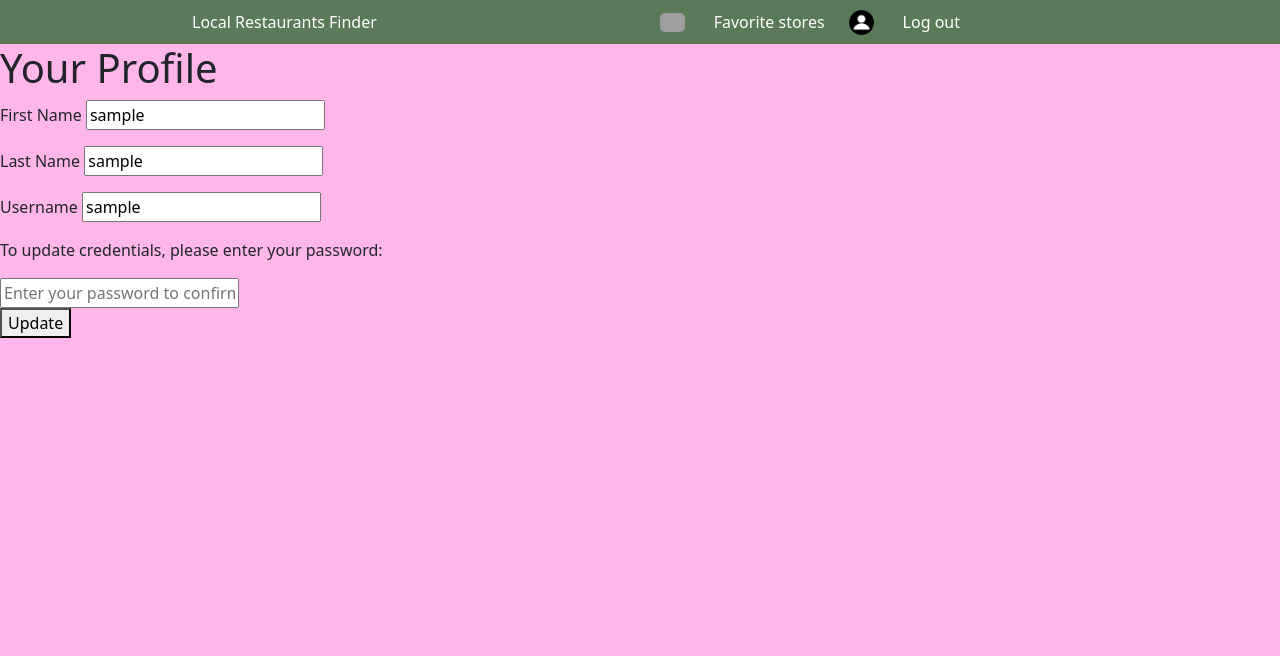
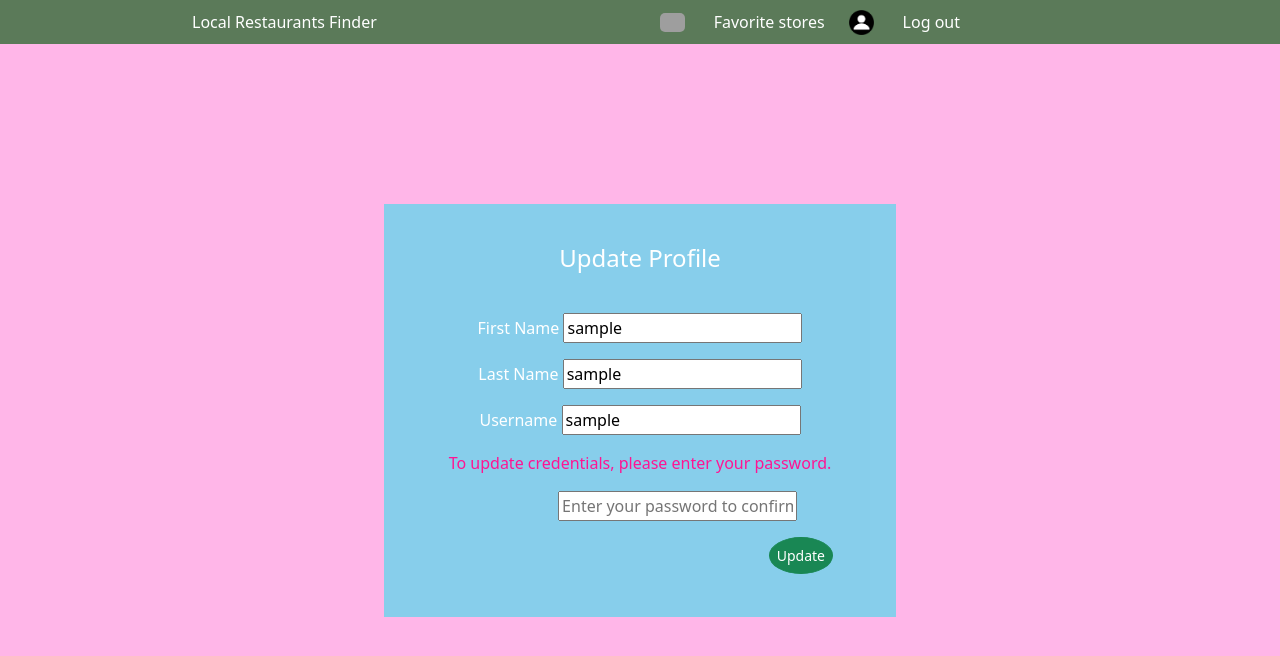
Before and after one commit to nniroula/Food_Service_Finder, a Flask app: page /users/profile in a window 1280 px wide. Shown: the top 656 px of the page. Run offline with Flask 2, Linux system fonts and the light colour scheme; the visitor is signed in with stand-in values (Sample User, id 1); data comes from the database, SQL or seed files in the repository; some libraries are stand-ins or nearby versions; grey boxes are pictures that could not be loaded.

Commit message:
add styling to the profile page

```diff
--- a/static/css/styles.css
+++ b/static/css/styles.css
@@ -127,3 +127,18 @@ img {
     border-radius: 50%;
     padding:7px;
 }
+
+/* profile update */
+#update-button{
+    float: right;
+    margin-right: 4.5em;
+    border-radius: 50%;
+    padding:7px;
+}
+#password-field{
+    padding-left: 4.7em;
+}
+#password-prompt{
+    /* color: green */
+    color:deeppink
+}
--- a/templates/users/profile_page.html
+++ b/templates/users/profile_page.html
@@ -1,30 +1,25 @@
 {% extends 'base.html' %}
-
 {% block title %} Profile Page {% endblock %}
 
 {% block content %}
-    <h1> Your Profile</h1>
-
+    <div class="display-container">
+        <h4 class="page-heading">Update Profile</h4>
         {% for msg in get_flashed_messages() %}
-        <p>{{msg}}</p>
+            <p class="messages-display">{{msg}}</p>
         {% endfor %}
-
         <form method="POST" id="user_form">
             {{ form.hidden_tag() }}
-
             {% for field in form if field.widget.input_type != 'hidden' and field.name != 'password' %}
                 <p>
                     {{ field.label }}
                     {{ field(placeholder=field.label.text) }}
                 </p>
             {% endfor %}
-
-        <p>To update credentials, please enter your password:</p>
-            {{ form.password(placeholder="Enter your password to confirm") }}
-
+            <p id="password-prompt">To update credentials, please enter your password.</p>
+            <p id="password-field">{{ form.password(placeholder="Enter your password to confirm") }}</p>
             <div>
-          <button>Update</button>
+            <button id="update-button" class="btn btn-sm {{'btn-success'}}"> Update</button>
             </div>
         </form>
-
+    </div>
 {% endblock %}
```
Lines whose indentation alone changed are shown as unchanged.
